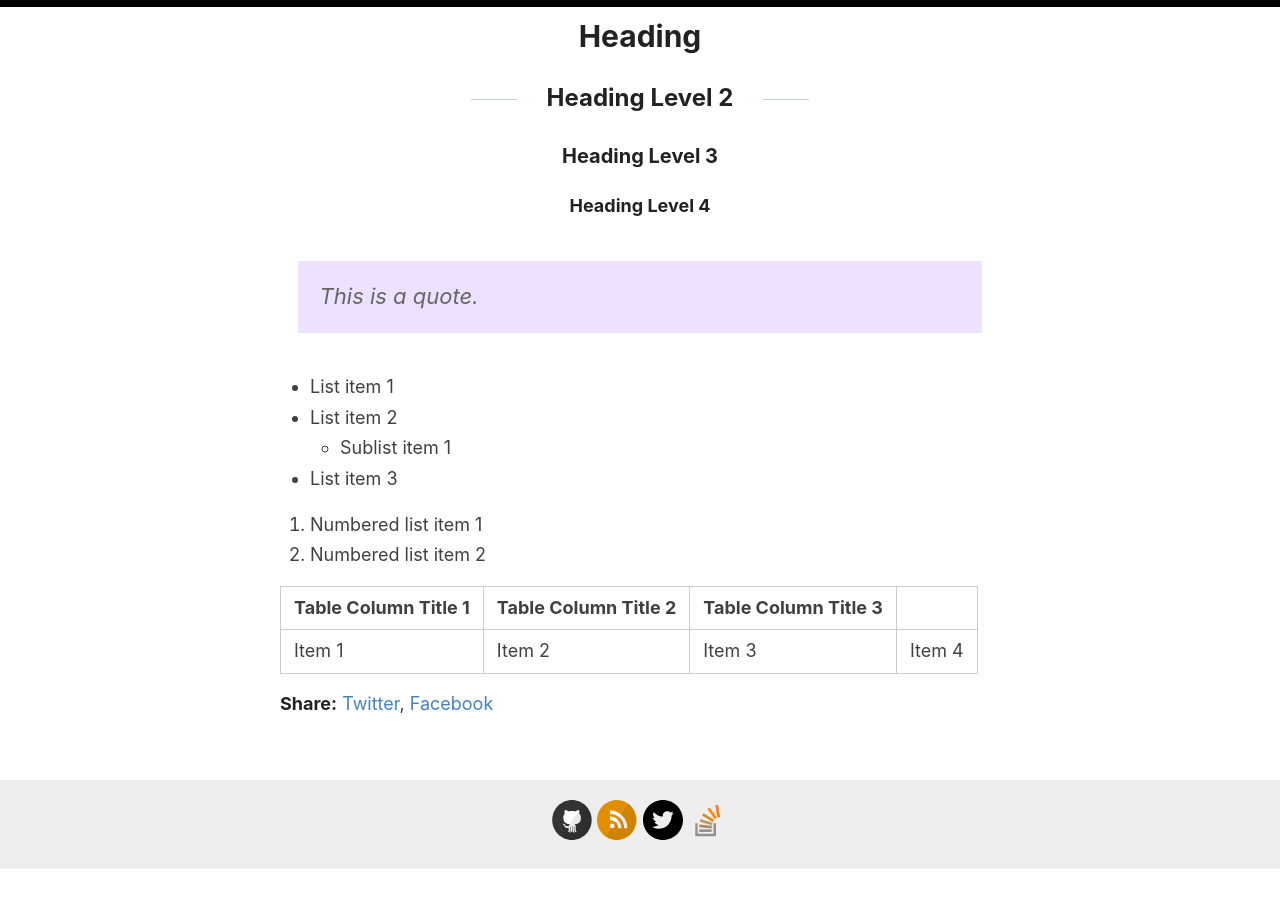
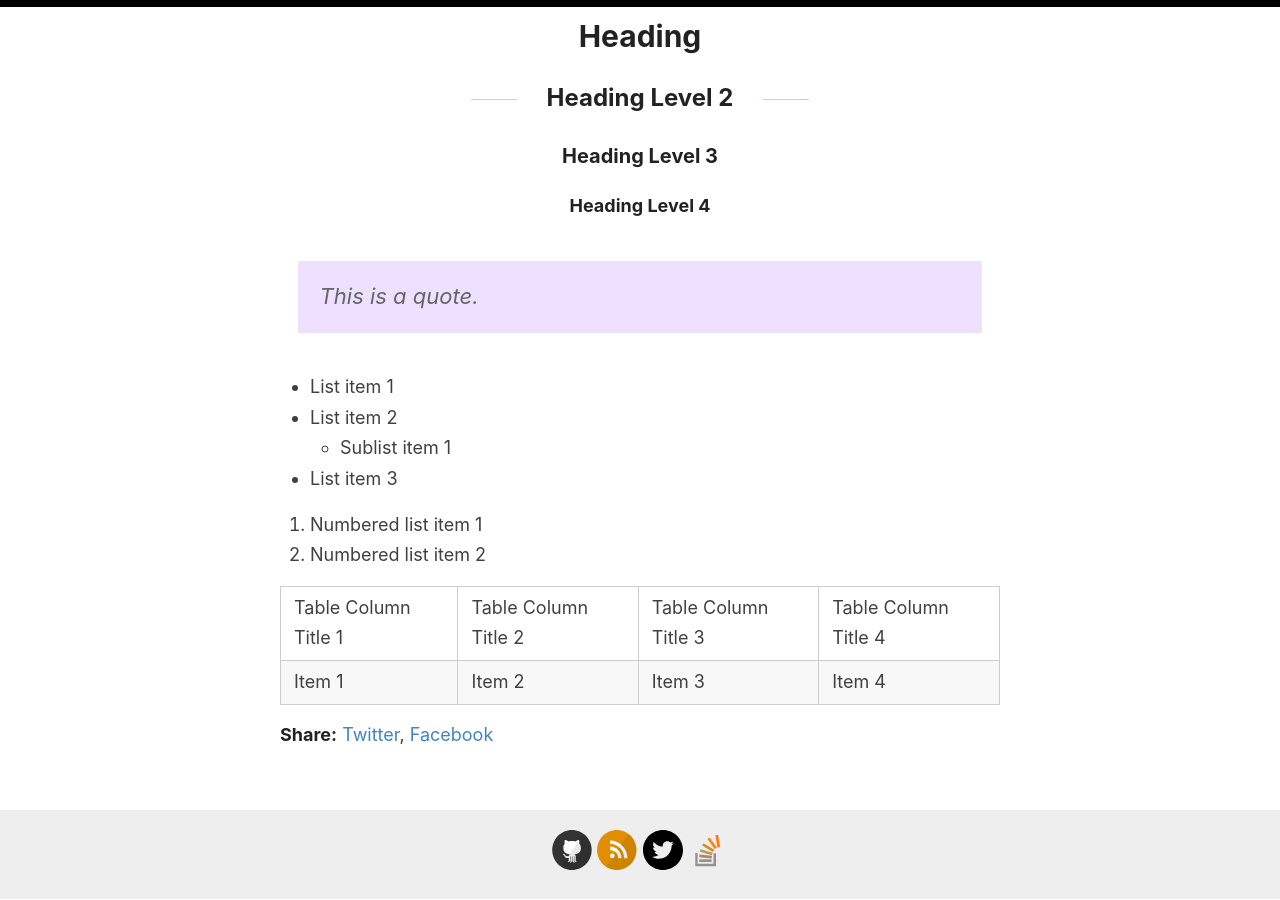
Before and after one commit to ciphermenial/ciphermenial.github.io, a Jekyll site: the page built from _posts/2020-06-01-markdown-guide.md, in a window 1280 px wide and 900 px high, scrolled down 1557 px. Built offline with Jekyll 4.4.1, drawn with Linux system fonts in a browser that asks for light colours; comment, search, counter and statistics services are not loaded; before the commit the page ends 2426 px from its top, so only the background shows below that.

Commit message:
Update 2020-06-01-markdown-guide.md

```diff
--- a/_posts/2020-06-01-markdown-guide.md
+++ b/_posts/2020-06-01-markdown-guide.md
@@ -62,6 +62,5 @@ say_hello()   // "hello world!"
 1. Numbered list item 1
 2. Numbered list item 2
 
-|Table Column Title 1|Table Column Title 2|Table Column Title 3|
-|--------------------|--------------------|--------------------|
+|Table Column Title 1|Table Column Title 2|Table Column Title 3|Table Column Title 4|
 |Item 1|Item 2|Item 3|Item 4|
```
